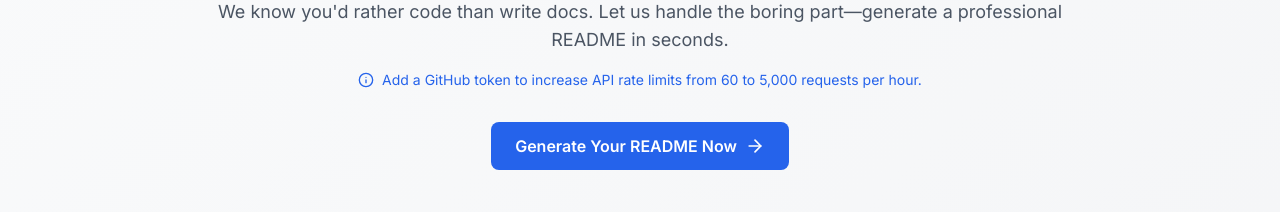
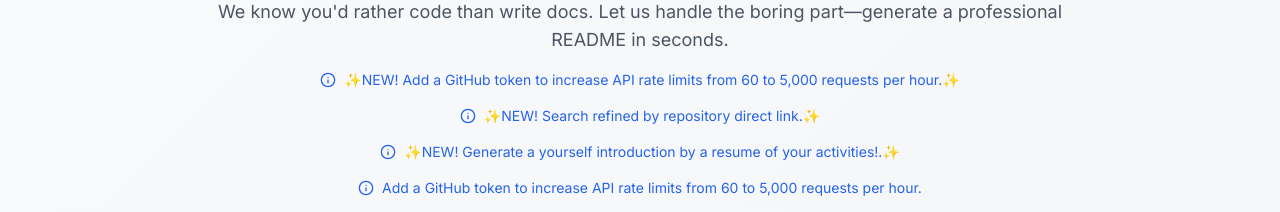
Before and after one commit to nivandosoares/readme_generator, a Next.js app: page / in a window 1280 px wide. Shown: the part 187-399 px from the top of the page. Built offline with nearby package versions, Linux system fonts and the light colour scheme; no server answers.

Commit message:
update home

```diff
--- a/app/page.tsx
+++ b/app/page.tsx
@@ -22,6 +22,21 @@ export default function Home() {
             </p>
 
             {/* GitHub Token Info */}
+            <div className="mt-4 flex items-center justify-center gap-2 text-sm text-blue-600 dark:text-blue-400">
+              <Info className="h-4 w-4" />
+              <p>✨NEW! Add a GitHub token to increase API rate limits from 60 to 5,000 requests per hour.✨</p>
+            </div>
+
+            <div className="mt-4 flex items-center justify-center gap-2 text-sm text-blue-600 dark:text-blue-400">
+              <Info className="h-4 w-4" />
+              <p>✨NEW! Search refined by repository direct link.✨</p>
+            </div>
+
+            <div className="mt-4 flex items-center justify-center gap-2 text-sm text-blue-600 dark:text-blue-400">
+              <Info className="h-4 w-4" />
+              <p>✨NEW! Generate a yourself introduction by a resume of your activities!.✨</p>
+            </div>
+
             <div className="mt-4 flex items-center justify-center gap-2 text-sm text-blue-600 dark:text-blue-400">
               <Info className="h-4 w-4" />
               <p>Add a GitHub token to increase API rate limits from 60 to 5,000 requests per hour.</p>
```
